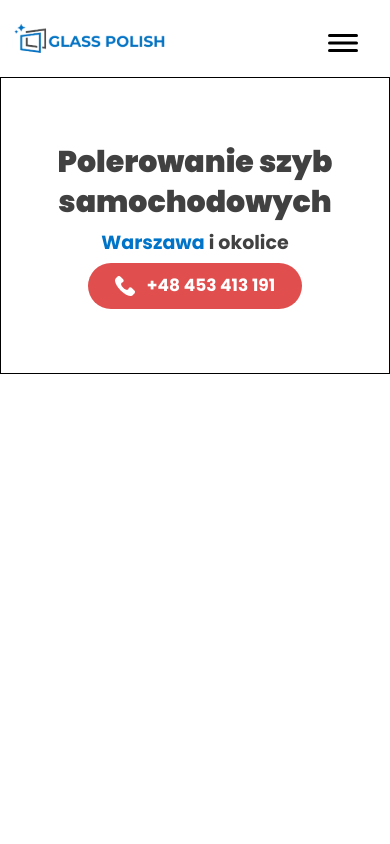
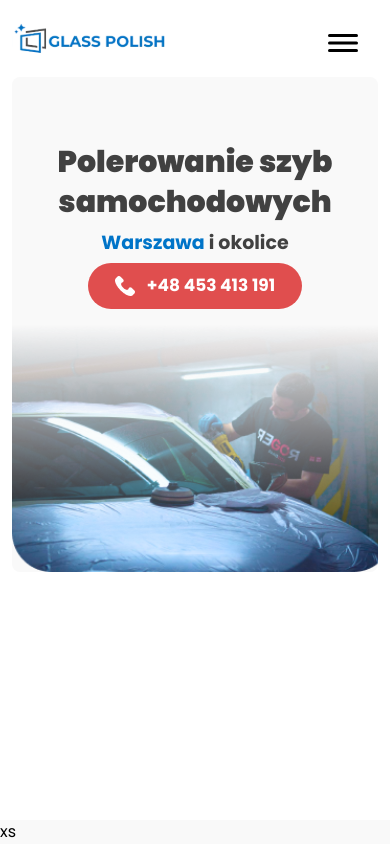
Before and after one commit to jaroslaw-filipiak/glass-polish, a Nuxt app: page /szyby-samochodowe-warszawa in a window 390 px wide. Built offline with nearby package versions, Linux system fonts and the light colour scheme.

Commit message:
build test

```diff
--- a/assets/styles/main.scss
+++ b/assets/styles/main.scss
@@ -5,4 +5,4 @@ body {
   @apply font-poppins bg-white;
 }
 
-// @import './vendors/debug';
+@import './vendors/debug';
--- a/components/Hero.vue
+++ b/components/Hero.vue
@@ -1,14 +1,20 @@
 <template>
   <div class="hero">
     <div class="hero--inner">
+      <div>
         <h1>Polerowanie szyb samochodowych</h1>
         <h2><span class="text-main">Warszawa</span> i okolice</h2>
-      <button class="bg-red rounded-full text-white w-[214px]">
+        <button class="bg-red rounded-[36px] text-white w-[214px]">
           <a href="tel:+48453413191">
             <img src="@/assets/img/icons/phone.png" />
             <span>+48 453 413 191</span></a
           >
         </button>
+      </div>
+
+      <div class="hero--img">
+        <img class="w-full" src="@/assets/img/hero--mobile--overflow.png" />
+      </div>
     </div>
   </div>
 </template>
@@ -17,19 +23,28 @@
 
 <style lang="scss" scoped>
   .hero {
-    @apply border container pl-3 pr-3 flex flex-col items-center justify-center text-center gap-2;
+    @apply container pl-3 pr-3 flex flex-col items-center justify-center text-center lg:text-left gap-2 lg:mt-10;
+
+    &--img {
+      @apply absolute bottom-0 left-0  h-3/6 w-full bg-cover bg-no-repeat rounded-bl-lg rounded-br-lg lg:hidden;
+      background-image: url('@/assets/img/hero--mobile.png');
+    }
+
+    &--overflow {
+      @apply absolute bottom-3 left-0 z-10;
+    }
 
     &--inner {
-      @apply pt-16 pb-16;
+      @apply max-lg:pt-[65px] max-lg:pb-[263px] lg:pt-[64px] lg:pb-[64px] bg-gray rounded-lg  relative w-full flex flex-col items-center  lg:flex-row lg:justify-start lg:pl-[84px] lg:pl-[84px];
     }
 
     h1,
     h2 {
-      @apply text-dark;
+      @apply text-dark max-lg:max-w-[350px] lg:max-w-lg  text-center lg:text-left;
     }
 
     h1 {
-      @apply font-extrabold text-[30px] leading-[40px];
+      @apply font-extrabold text-[30px] leading-[40px] lg:text-[53px] lg:font-extrabold lg:leading-[55px];
     }
 
     h2 {
@@ -37,7 +52,7 @@
     }
 
     button {
-      @apply text-[17px]  font-bold text-center  hover:opacity-90 transition-all w-[214px] h-[46px];
+      @apply text-[17px]  font-bold text-center   hover:opacity-90 transition-all w-[214px] h-[46px];
 
       a {
         @apply flex justify-center items-center gap-3;
--- a/components/Menu.vue
+++ b/components/Menu.vue
@@ -10,7 +10,7 @@
         <li>Kontakt</li>
       </ul>
     </div>
-    <div class="flex lg:hidden flex-col gap-3 items-start">
+    <div class="flex lg:hidden flex-col gap-3 items-start mt-6">
       <button class="bg-red rounded-full text-white">
         <a href="tel:+48453413191">
           <img src="@/assets/img/icons/phone.png" />
@@ -40,7 +40,7 @@
   }
   .menu {
     &--wrapper {
-      @apply fixed right-0 top-0 w-11/12 md:w-9/12 lg:w-5/12 flex-col items-center  justify-center lg:justify-start lg:pt-32 h-screen transition-all flex container pl-3 pr-3;
+      @apply fixed right-0 top-0 w-11/12 md:w-9/12 lg:w-5/12 flex-col items-center  justify-center lg:justify-start lg:pt-32 h-screen transition-all flex container pl-3 pr-3 bg-white;
       box-shadow: 0px 0px 20px 0px rgba(0, 0, 0, 0.25);
       right: -900px;
 
--- a/nuxt.config.ts
+++ b/nuxt.config.ts
@@ -1,6 +1,6 @@
 // https://nuxt.com/docs/api/configuration/nuxt-config
 export default defineNuxtConfig({
-  devtools: { enabled: true },
+  devtools: { enabled: false },
   modules: ['@nuxtjs/tailwindcss', '@nuxtjs/google-fonts', '@pinia/nuxt'],
   css: ['~/assets/styles/main.scss'],
   pinia: {
--- a/tailwind.config.js
+++ b/tailwind.config.js
@@ -13,5 +13,7 @@ export default {
     fontFamily: {
       poppins: ['Poppins', 'sans-serif'],
     },
+
+    extends: {},
   },
 };
```
Lines whose indentation alone changed are shown as unchanged.
